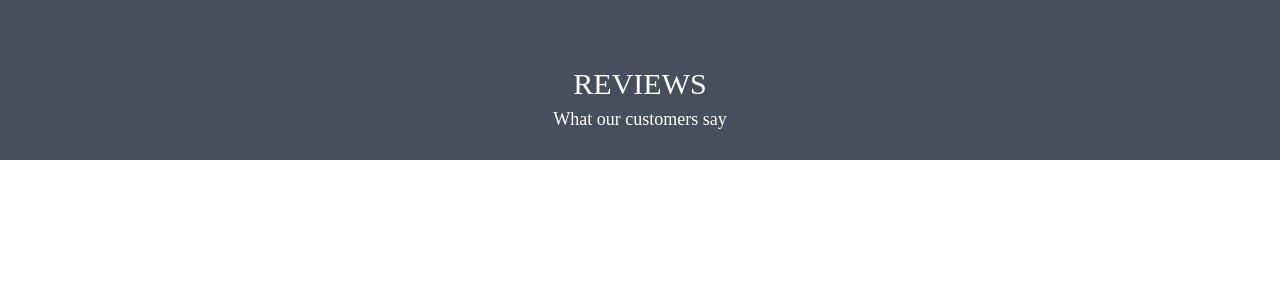
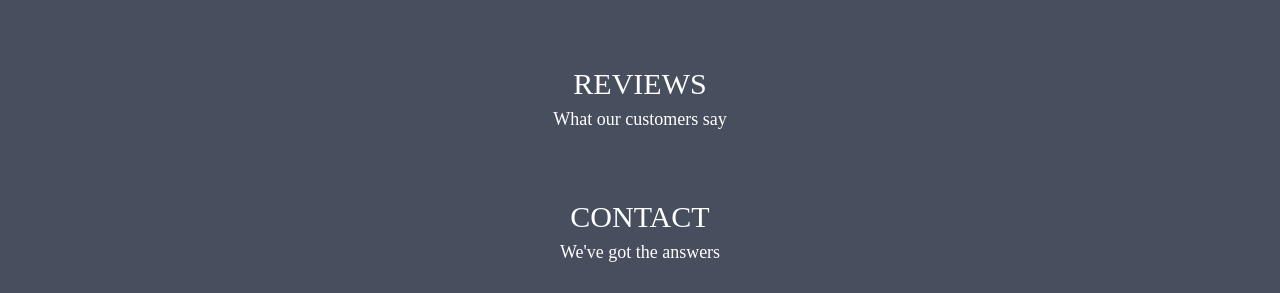
Before and after one commit to AdamDrueKing/TuscanyVilla, a plain HTML site: page Index.html in a window 1280 px wide. Shown: the part 675-968 px from the top of the page. Before the commit the page ends 835 px from the top, so only its background shows below. Drawn offline with nearby package versions, Linux system fonts and the light colour scheme; a web font is replaced by a local one.

Commit message:
added contact us text tab

```diff
--- a/Index.html
+++ b/Index.html
@@ -171,5 +171,15 @@
     </div>
 
 
+
+
+
+
+    <!--Contact Text Tab-->
+    <div class="location-text" style="color:white">
+        <h2 class="container">CONTACT</h2>
+        <h4 class="container">We've got the answers</h4>
+    </div>
+
 </body>
 </html>
```
